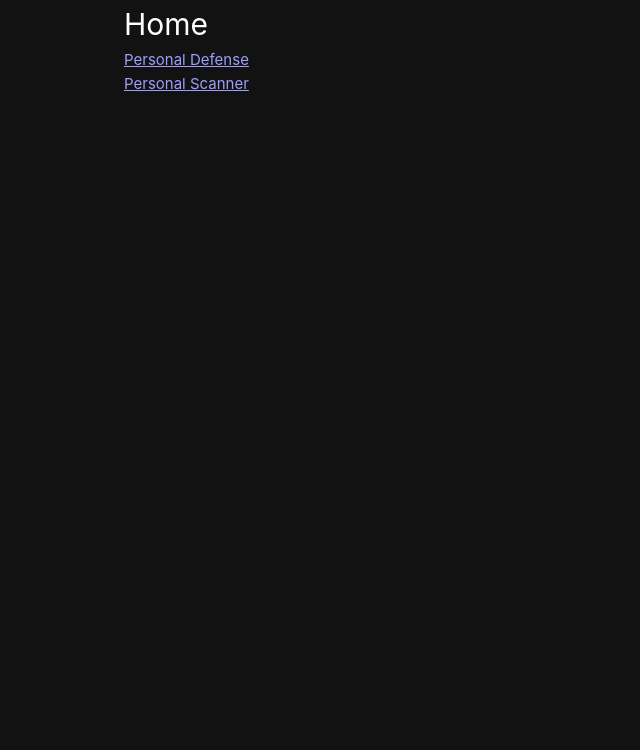
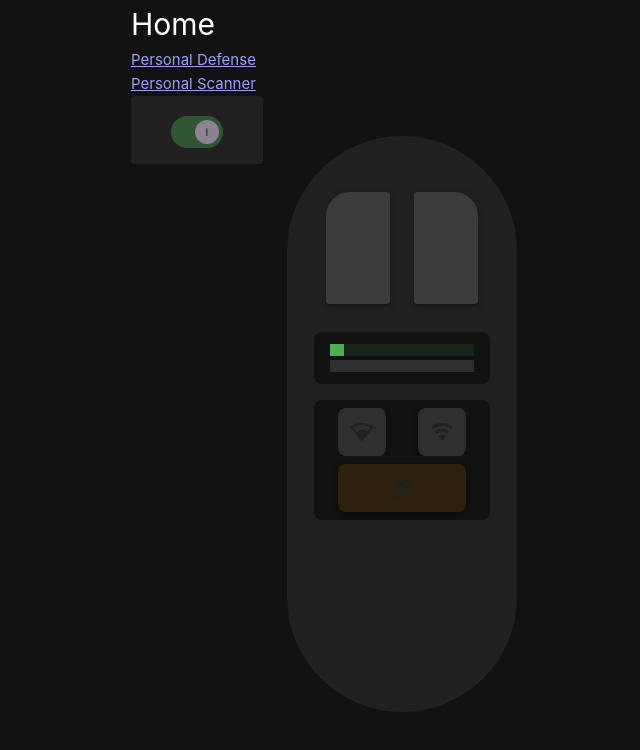
Before and after one commit to nuforge/personal-scanner, a Vue app: page / in a window 1280 px wide. Shown: the top 750 px of the page, without its empty margins (316-956 px from the left). Built offline with nearby package versions, Linux system fonts and the light colour scheme.

Commit message:
single page in progress

```diff
--- a/src/App.vue
+++ b/src/App.vue
@@ -1,7 +1,7 @@
 <template>
   <v-responsive>
     <v-app :theme="theme">
-      <v-main width="400" class="mx-auto">
+      <v-main class="mx-auto">
         <router-view></router-view>
       </v-main>
     </v-app>
--- a/src/components/phaser/BeamEmitter.vue
+++ b/src/components/phaser/BeamEmitter.vue
@@ -12,7 +12,7 @@ const defense = useDefenseStore();
 
 
 
-const alpha = computed(() => defense.device.intensityPercent * 255 * defense.device.widthPercent)
+const alpha = computed(() => defense.device.intensityPercent * 255)
 
 const red = computed(() => 255)
 const blue = computed(() => (defense.device.widthPercent * 255) / 100)
--- a/src/components/phaser/IndicatorBars.vue
+++ b/src/components/phaser/IndicatorBars.vue
@@ -1,15 +1,16 @@
 <template>
   <v-sheet rounded="lg" class="d-flex flex-column bg-background w-100 pa-4 py-3 ga-1">
     <v-progress-linear class="bg-background" :model-value="defense.device.width * 10"
-      :color="defense.device.lightBeamWidth()" :height="16"></v-progress-linear>
+      :color="defense.device.lightBeamWidth()" :height="defaultHeight"></v-progress-linear>
     <v-progress-linear :model-value="defense.device.intensity * 10" :color="defense.device.lightBeamIntensity()"
-      :height="16"></v-progress-linear>
+      :height="defaultHeight"></v-progress-linear>
   </v-sheet>
 </template>
 
 <script setup lang="ts">
 import { useDefenseStore } from '@/stores/defense';
 
+const defaultHeight = 12
 
 const defense = useDefenseStore();
 
--- a/src/views/HomeView.vue
+++ b/src/views/HomeView.vue
@@ -4,7 +4,20 @@
     <RouterLink to="/defense">Personal Defense</RouterLink><br />
     <RouterLink to="/scanner">Personal Scanner</RouterLink>
   </nav>
+  <v-card>
+    <v-row>
+      <v-col>
+        <PersonalScanner />
+      </v-col>
+      <v-col>
+        <PersonalDefense />
+      </v-col>
+    </v-row>
+  </v-card>
 </template>
 
 <script setup lang="ts">
+import PersonalDefense from './PersonalDefense.vue';
+import PersonalScanner from './PersonalScanner.vue';
+
 </script>
--- a/src/views/PersonalDefense.vue
+++ b/src/views/PersonalDefense.vue
@@ -1,6 +1,6 @@
 <template>
 
-  <v-card class="bg-surface d-flex flex-column align-center my-10 mx-auto rounded-pill pb-16" max-width="230">
+  <v-card class="bg-surface d-flex flex-column align-center my-10 mx-auto rounded-pill pb-16" width="230">
     <BeamEmitter />
     <v-row class="my-2 ">
       <v-col>
--- a/src/views/PersonalScanner.vue
+++ b/src/views/PersonalScanner.vue
@@ -1,14 +1,16 @@
 <template>
-  <v-expansion-panels bg-color="transparent" flat static variant="default">
+  <v-expansion-panels bg-color="transparent" flat static variant="accordion">
+
     <v-expansion-panel v-model="scanner.openCase" value="bar">
       <v-expansion-panel-title color="surface" :icon="false" variant="plain" hide-actions>
         <v-btn variant="plain" :ripple="false">
           <PowerSwitch />
         </v-btn>
       </v-expansion-panel-title>
+
       <v-expansion-panel-text>
 
-        <v-card :disabled="scanner.powered">
+        <v-card :disabled="scanner.device.powered">
           <v-card-actions class="d-flex justify-space-around">
             <v-sheet>
               <PowerButton />
@@ -26,7 +28,7 @@
           </v-card-actions>
         </v-card>
 
-        <v-card class="d-flex" :disabled="scanner.powered">
+        <v-card class="d-flex" :disabled="scanner.device.powered">
           <v-card-actions class="d-flex flex-column align-center">
             <IndicatorLights />
             <LibrarySlider />
@@ -36,7 +38,7 @@
           </v-card-text>
         </v-card>
 
-        <v-card :disabled="scanner.powered">
+        <v-card :disabled="scanner.device.powered">
           <v-card-title>
             <v-label>device input</v-label>
           </v-card-title>
@@ -46,7 +48,7 @@
           </v-card-actions>
         </v-card>
 
-        <v-card :disabled="scanner.powered">
+        <v-card :disabled="scanner.device.powered">
           <v-card-title><v-label>com transmission</v-label></v-card-title>
           <v-card-actions class="d-flex justify-space-evenly">
             <BtnAcctPool />
@@ -55,7 +57,7 @@
           </v-card-actions>
         </v-card>
 
-        <v-card :disabled="scanner.powered">
+        <v-card :disabled="scanner.device.powered">
           <v-card-title><v-label>image record</v-label></v-card-title>
           <v-card-actions class="d-flex justify-space-evenly">
             <BtnFwdInput />
@@ -64,7 +66,7 @@
           </v-card-actions>
         </v-card>
 
-        <v-card :disabled="scanner.powered">
+        <v-card :disabled="scanner.device.powered">
           <v-card-actions>
             <BtnID />
           </v-card-actions>
```
